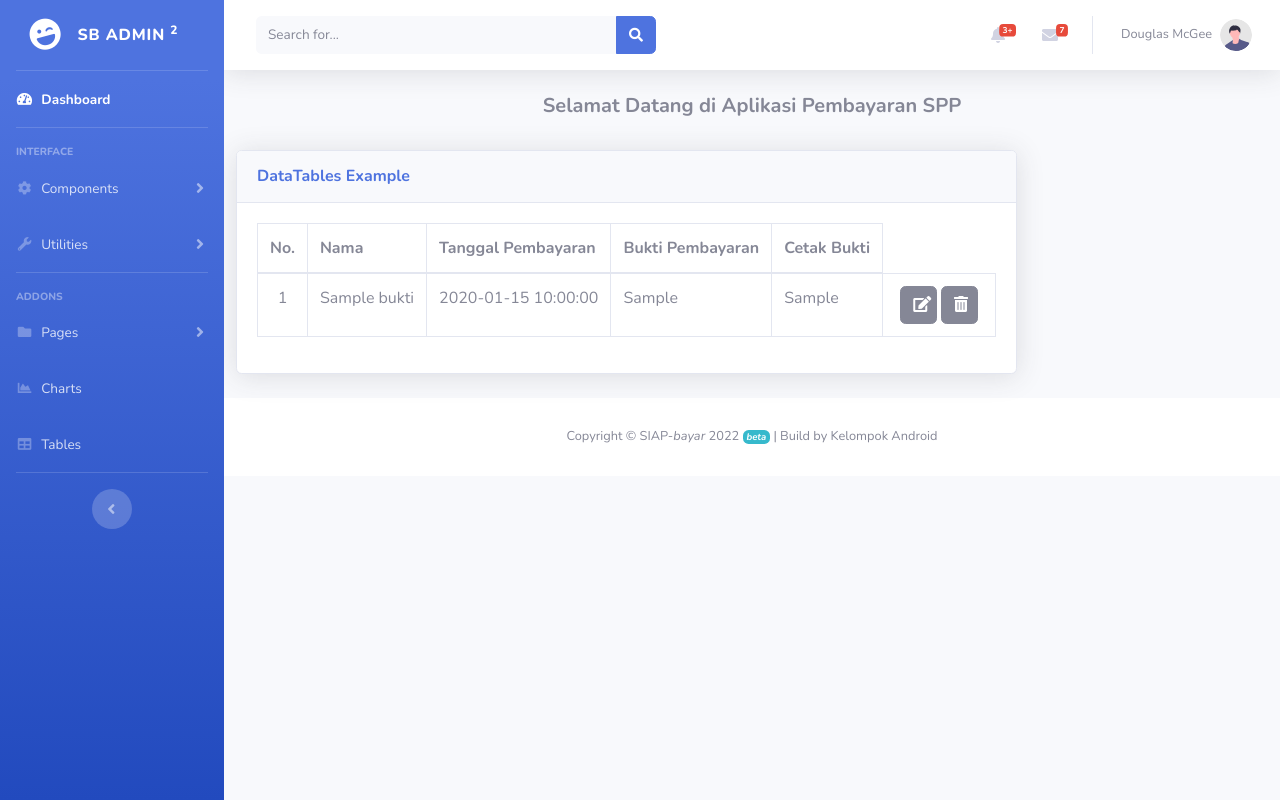
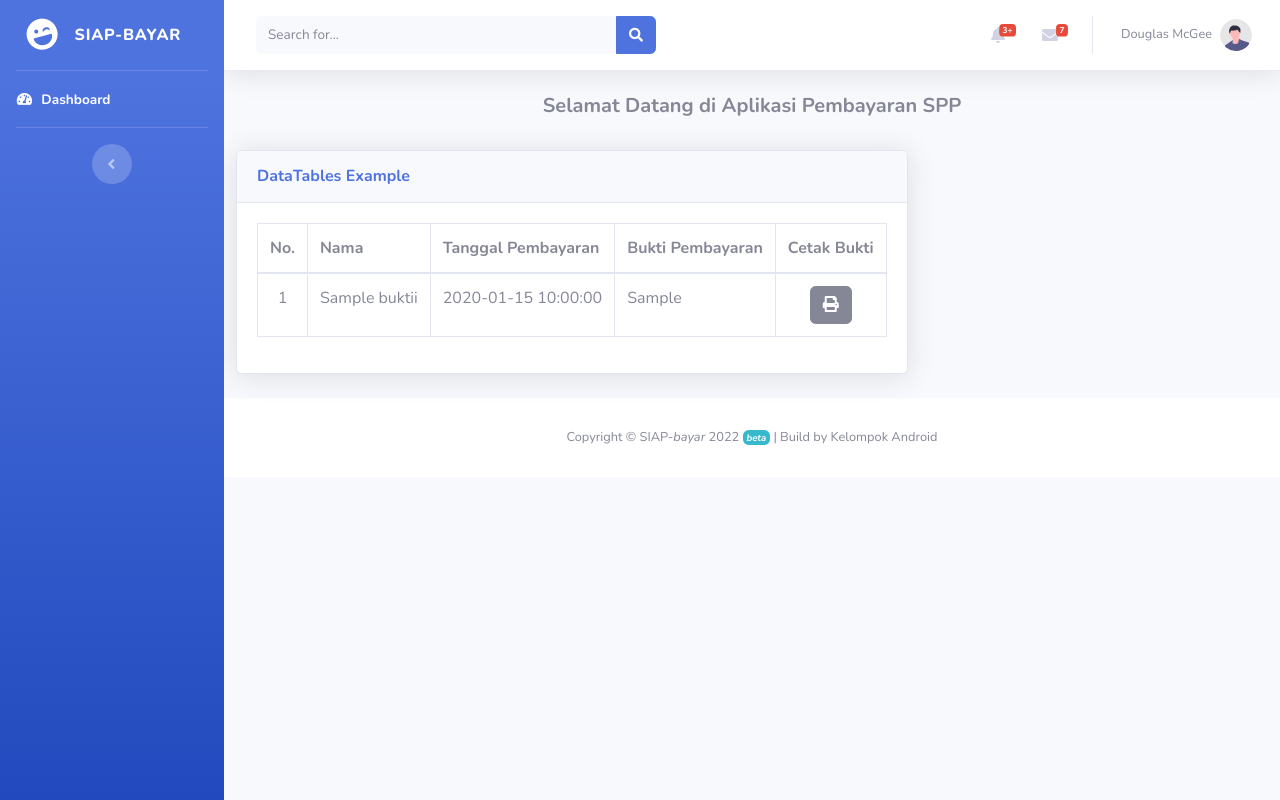
Before and after one commit to ADPRTM150/PembayaranSPP-Android, a PHP site: page / in a window 1280 px wide. Run offline with PHP 8.4, Linux system fonts and the light colour scheme; a user stored in the database is signed in; tables that the repository leaves empty or names only in its code hold one stand-in row (values such as "Sample post").

Commit message:
edit_miceng

```diff
--- a/index.php
+++ b/index.php
@@ -35,18 +35,16 @@ $username = $_SESSION['username']; ?>
                             <?php
                             include 'config/koneksi.php';
                             $no = 1;
-                            $data = mysqli_query($koneksi, "select * from bukti");
+                            $data = mysqli_query($koneksi, "select * from buktii");
                             while ($d = mysqli_fetch_array($data)) {
                             ?>
                                 <tr>
                                     <td align="center"><?php echo $no++; ?></td>
                                     <td><?php echo $d['namasiswa']; ?></td>
                                     <td><?php echo $d['tglbayar']; ?></td>
-                                    <td><?php echo $d['ket']; ?></td>
-                                    <td><?php echo $d['biaya']; ?></td>
+                                    <td><?php echo $d['bktbayar']; ?></td>
                                     <td align="center">
-                                        <a href="" data-toggle="modal" data-target="#myModalediteo<?php echo $d['id_eo']; ?>" data-whatever=""><button class="btn btn-secondary col-5"><i class="fas fa-edit"></i></button></a>
-                                        <a href="" data-toggle="modal" data-target="#myModalhapuseo<?php echo $d['id_eo']; ?>" data-whatever=""><button class="btn btn-secondary col-5" name="hapuseo"><i class="fas fa-trash-alt"></i></button></a>
+                                        <a href="" data-toggle="modal" data-target="#myModalediteo<?php echo $d['id_eo']; ?>" data-whatever=""><button class="btn btn-secondary"><i class="fas fa-print"></i></button></a>
                                 </tr>
                             <?php
                             }
--- a/template/header.php
+++ b/template/header.php
@@ -41,7 +41,7 @@ if (!isset($_SESSION['login'])) {
                 <div class="sidebar-brand-icon rotate-n-15">
                     <i class="fas fa-laugh-wink"></i>
                 </div>
-                <div class="sidebar-brand-text mx-3">SB Admin <sup>2</sup></div>
+                <div class="sidebar-brand-text mx-3">SIAP-Bayar</div>
             </a>
 
             <!-- Divider -->
@@ -55,15 +55,15 @@ if (!isset($_SESSION['login'])) {
             </li>
 
             <!-- Divider -->
-            <hr class="sidebar-divider">
+            <!-- <hr class="sidebar-divider">
 
-            <!-- Heading -->
+            Heading
             <div class="sidebar-heading">
                 Interface
-            </div>
+            </div> -->
 
             <!-- Nav Item - Pages Collapse Menu -->
-            <li class="nav-item">
+            <!-- <li class="nav-item">
                 <a class="nav-link collapsed" href="#" data-toggle="collapse" data-target="#collapseTwo" aria-expanded="true" aria-controls="collapseTwo">
                     <i class="fas fa-fw fa-cog"></i>
                     <span>Components</span>
@@ -75,10 +75,10 @@ if (!isset($_SESSION['login'])) {
                         <a class="collapse-item" href="cards.html">Cards</a>
                     </div>
                 </div>
-            </li>
+            </li> -->
 
             <!-- Nav Item - Utilities Collapse Menu -->
-            <li class="nav-item">
+            <!-- <li class="nav-item">
                 <a class="nav-link collapsed" href="#" data-toggle="collapse" data-target="#collapseUtilities" aria-expanded="true" aria-controls="collapseUtilities">
                     <i class="fas fa-fw fa-wrench"></i>
                     <span>Utilities</span>
@@ -92,18 +92,18 @@ if (!isset($_SESSION['login'])) {
                         <a class="collapse-item" href="utilities-other.html">Other</a>
                     </div>
                 </div>
-            </li>
+            </li> -->
 
             <!-- Divider -->
-            <hr class="sidebar-divider">
+            <!-- <hr class="sidebar-divider"> -->
 
             <!-- Heading -->
-            <div class="sidebar-heading">
+            <!-- <div class="sidebar-heading">
                 Addons
-            </div>
+            </div> -->
 
             <!-- Nav Item - Pages Collapse Menu -->
-            <li class="nav-item">
+            <!-- <li class="nav-item">
                 <a class="nav-link collapsed" href="#" data-toggle="collapse" data-target="#collapsePages" aria-expanded="true" aria-controls="collapsePages">
                     <i class="fas fa-fw fa-folder"></i>
                     <span>Pages</span>
@@ -120,21 +120,21 @@ if (!isset($_SESSION['login'])) {
                         <a class="collapse-item" href="blank.html">Blank Page</a>
                     </div>
                 </div>
-            </li>
+            </li> -->
 
             <!-- Nav Item - Charts -->
-            <li class="nav-item">
+            <!-- <li class="nav-item">
                 <a class="nav-link" href="charts.html">
                     <i class="fas fa-fw fa-chart-area"></i>
                     <span>Charts</span></a>
-            </li>
+            </li> -->
 
             <!-- Nav Item - Tables -->
-            <li class="nav-item">
+            <!-- <li class="nav-item">
                 <a class="nav-link" href="tables.html">
                     <i class="fas fa-fw fa-table"></i>
                     <span>Tables</span></a>
-            </li>
+            </li> -->
 
             <!-- Divider -->
             <hr class="sidebar-divider d-none d-md-block">
```
